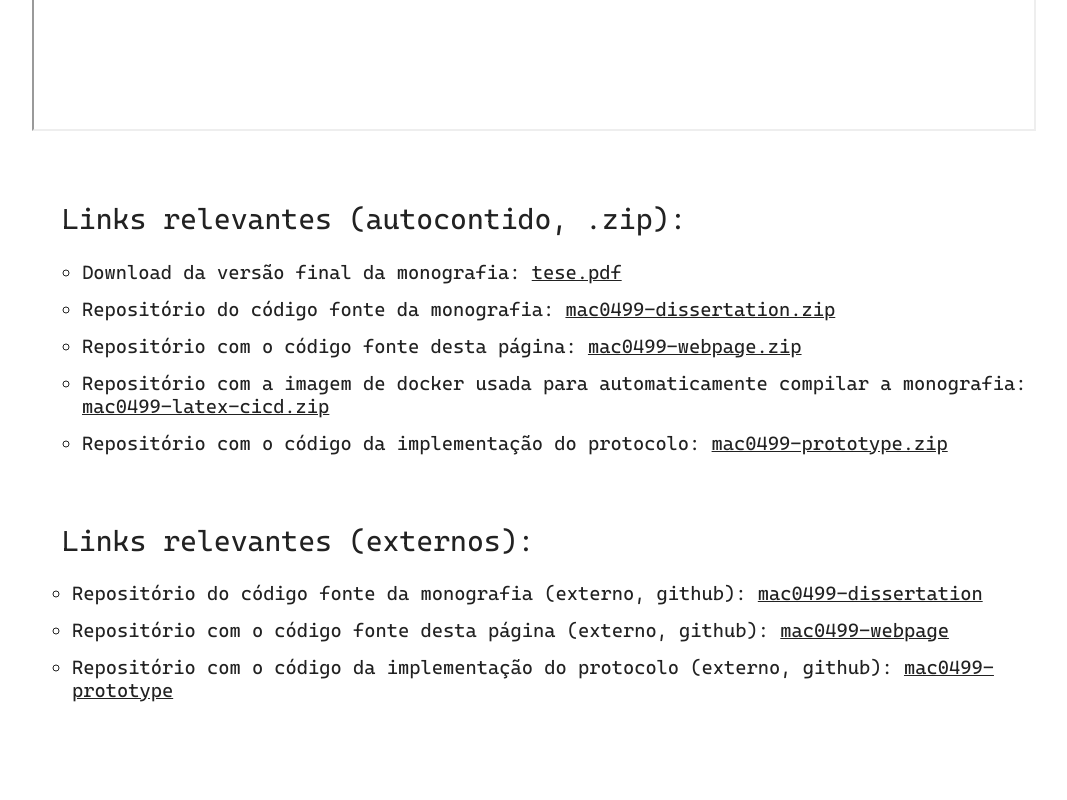
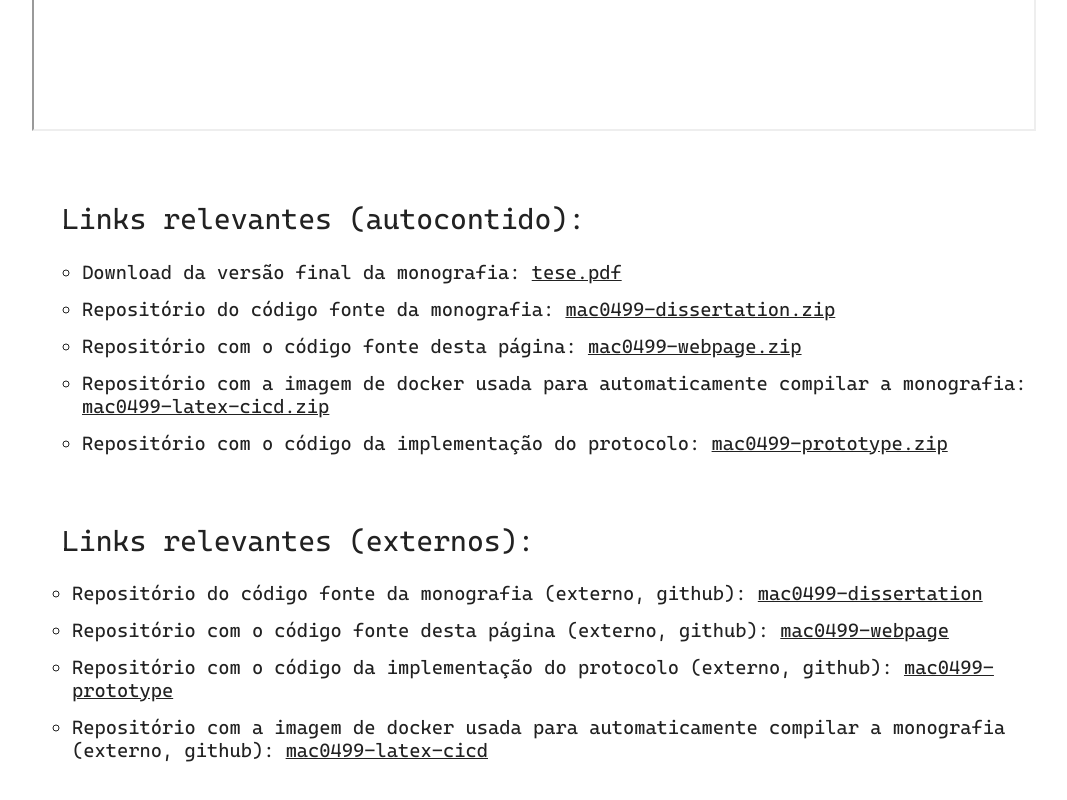
Before and after one commit to LeRenner/mac0499-webpage, a plain HTML site: page index.html in a window 1280 px wide. Shown: the part 2398-3198 px from the top of the page, without its empty margins (108-1175 px from the left). Before the commit the page ends 3156 px from the top, so only its background shows below. Drawn offline with Linux system fonts and the light colour scheme; files whose address does not match are found by name; a web font is replaced by a local one.

Commit message:
Adicionar versão final do site
Signed-off-by: J. Renner <j@lerenner.dev>

```diff
--- a/index.html
+++ b/index.html
@@ -50,7 +50,7 @@
 
             <iframe src="poster.pdf" width="100%" height="1120px" style="margin-top: 50px;"></iframe>
 
-            <h2 class="downloadsTitle">Links relevantes (autocontido, .zip):</h2>
+            <h2 class="downloadsTitle">Links relevantes (autocontido):</h2>
 
             <ul class="downloads">
                 <li>Download da versão final da monografia: <a href="tese.pdf" target="_blank">tese.pdf</a></li>
@@ -66,6 +66,7 @@
                 <li>Repositório do código fonte da monografia (externo, github): <a href="https://github.com/LeRenner/mac0499-dissertation" target="_blank">mac0499-dissertation</a></li>
                 <li>Repositório com o código fonte desta página (externo, github): <a href="https://github.com/LeRenner/mac0499-webpage" target="_blank">mac0499-webpage</a></li>
                 <li>Repositório com o código da implementação do protocolo (externo, github): <a href="https://github.com/LeRenner/mac0499-prototype" target="_blank">mac0499-prototype</a></li>
+                <li>Repositório com a imagem de docker usada para automaticamente compilar a monografia (externo, github): <a href="https://github.com/LeRenner/mac0499-latex-cicd" target="_blank">mac0499-latex-cicd</a></li>
             </ul>
 
             <br style="margin-bottom: 65px;">
```
Also changed, not shown: 1 other file.
